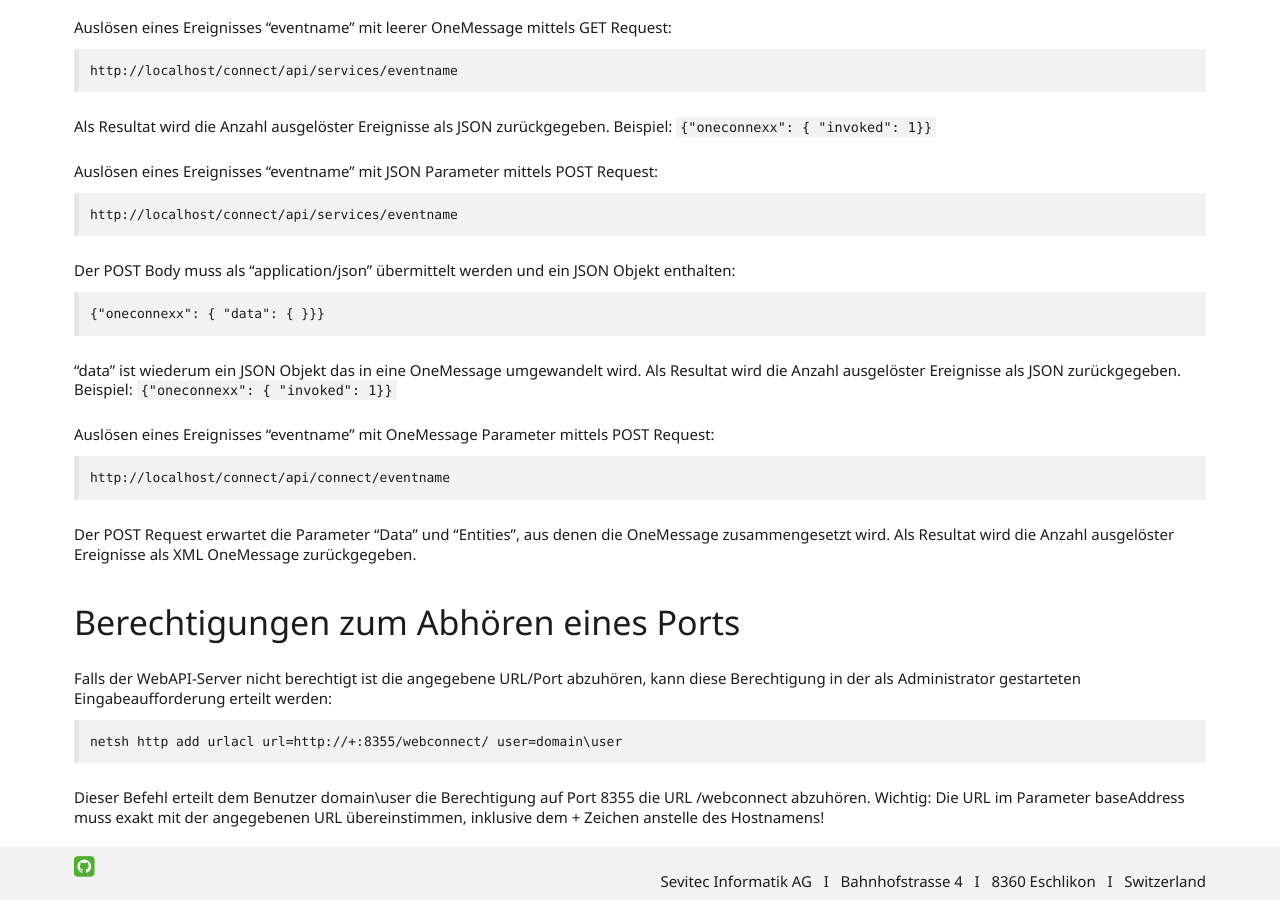
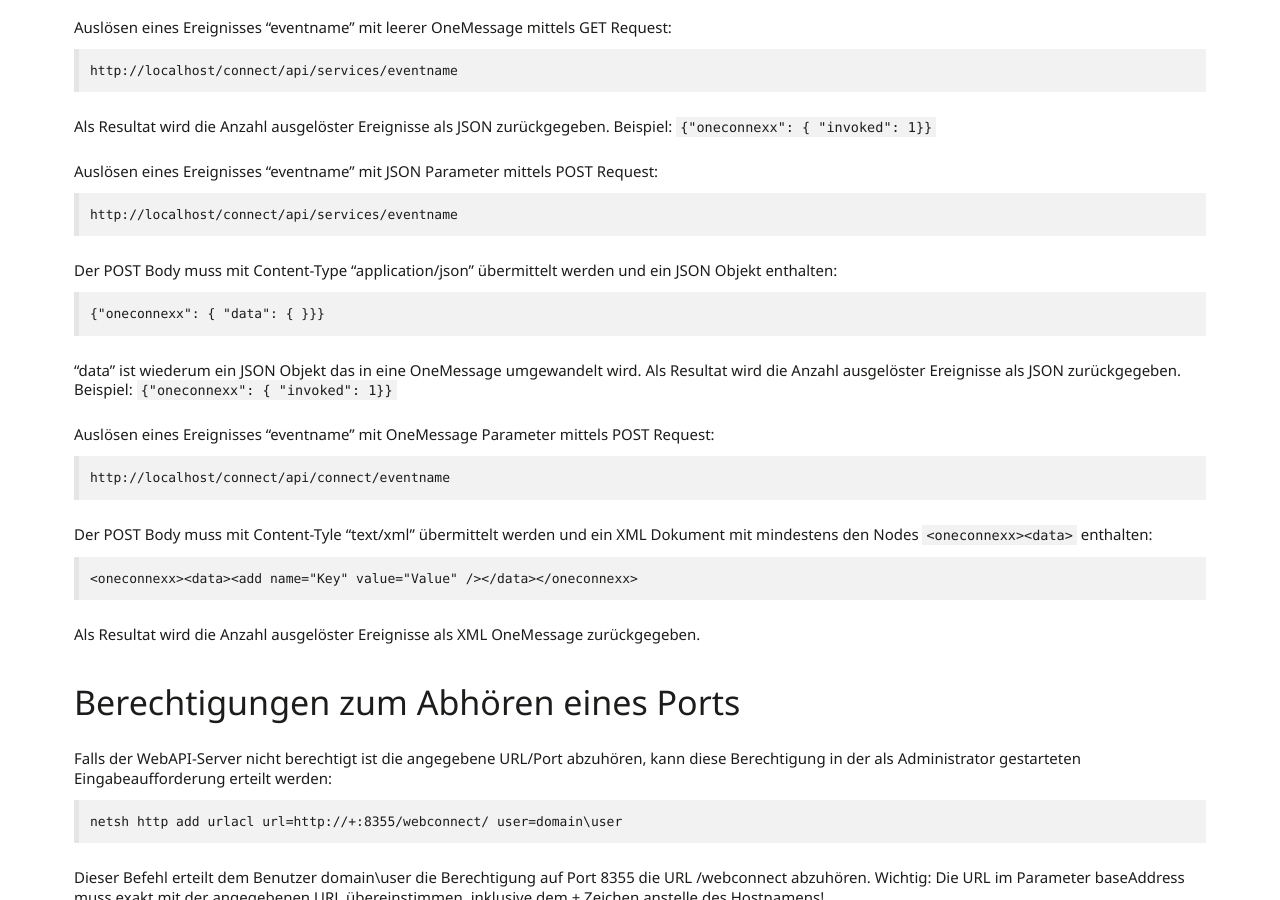
Before and after one commit to primesoft-group/oneconnexx-docs, a Jekyll site: the page built from _pages/addins/de/webconnect.md, in a window 1280 px wide and 900 px high, scrolled down 1136 px. Built offline with Jekyll 4.4.1, drawn with Linux system fonts in a browser that asks for light colours; nearby versions of some CDN libraries; some web fonts are replaced.

Commit message:
Update webconnect.md

````diff
--- a/_pages/addins/de/webconnect.md
+++ b/_pages/addins/de/webconnect.md
@@ -39,7 +39,7 @@
 ```
 http://localhost/connect/api/services/eventname
 ```
-Der POST Body muss als "application/json" übermittelt werden und ein JSON Objekt enthalten:
+Der POST Body muss mit Content-Type "application/json" übermittelt werden und ein JSON Objekt enthalten:
 ```
 {"oneconnexx": { "data": { }}}
 ```
@@ -49,7 +49,11 @@
 ```
 http://localhost/connect/api/connect/eventname
 ```
-Der POST Request erwartet die Parameter "Data" und "Entities", aus denen die OneMessage zusammengesetzt wird. Als Resultat wird die Anzahl ausgelöster Ereignisse als XML OneMessage zurückgegeben.
+Der POST Body muss mit Content-Tyle "text/xml" übermittelt werden und ein XML Dokument mit mindestens den Nodes `<oneconnexx><data>` enthalten:
+```
+<oneconnexx><data><add name="Key" value="Value" /></data></oneconnexx>
+```
+Als Resultat wird die Anzahl ausgelöster Ereignisse als XML OneMessage zurückgegeben.
 
 
 ### Berechtigungen zum Abhören eines Ports
````
